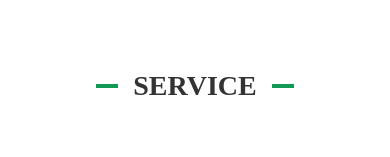
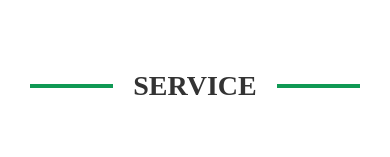
Before and after one commit to s-kanako/iSara-2-2-2nd, a plain HTML site: page index.html in a window 390 px wide. Shown: the part 687-844 px from the top of the page. Drawn offline with Linux system fonts and the light colour scheme.

Commit message:
Update style.css

```diff
--- a/style/style.css
+++ b/style/style.css
@@ -443,11 +443,9 @@ small {
     .section-ttl {
         font-size: 28px;
         margin: 100px 0 80px 0;
-        padding: 0 66px;
+        padding: 0 15px;
     }
-    .section-ttl:before, .section-ttl:after {
-        margin: 0 15px;
-    }
+
     .service-inner {
         flex-direction: column;
         text-align: center;
```
